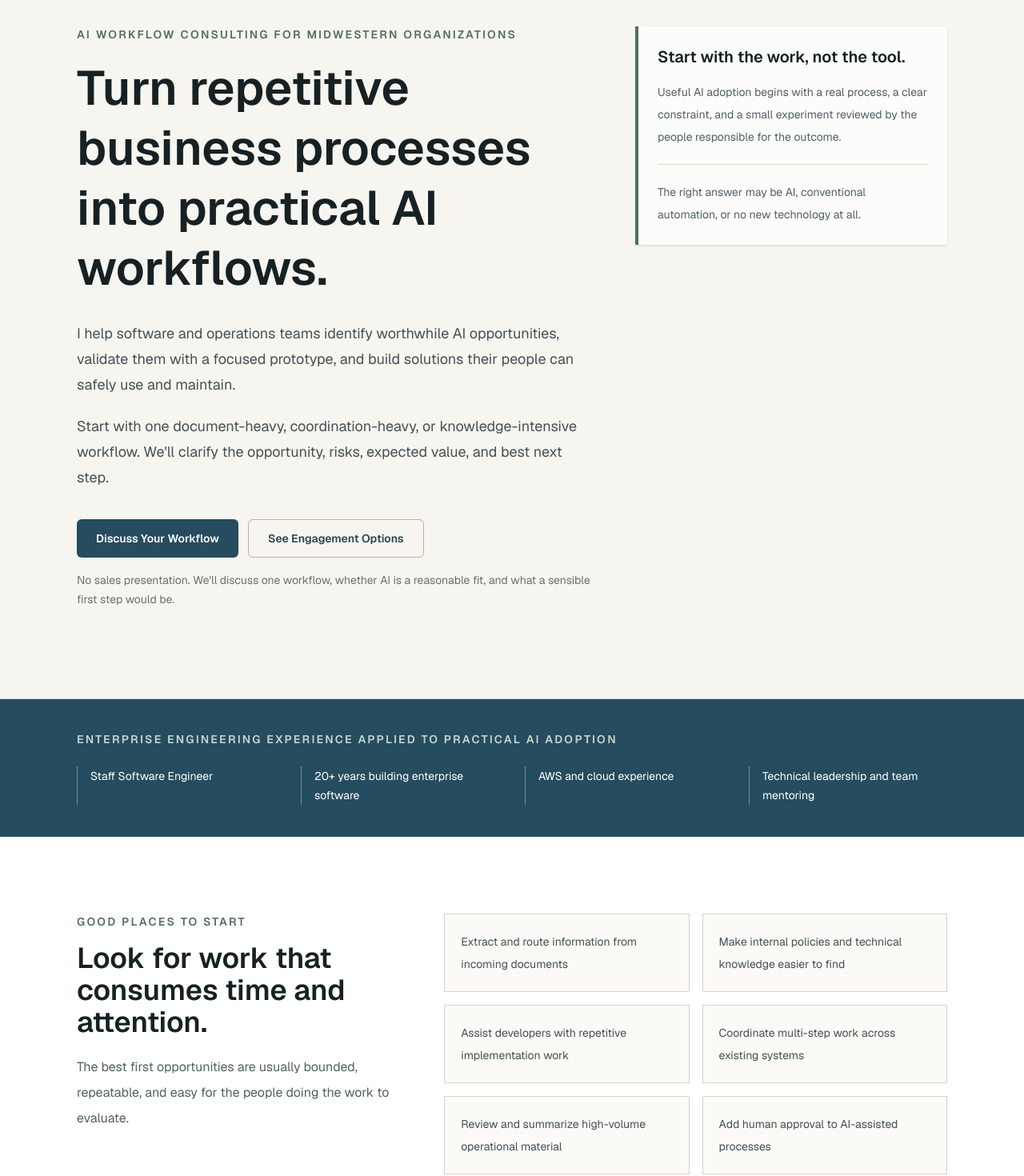
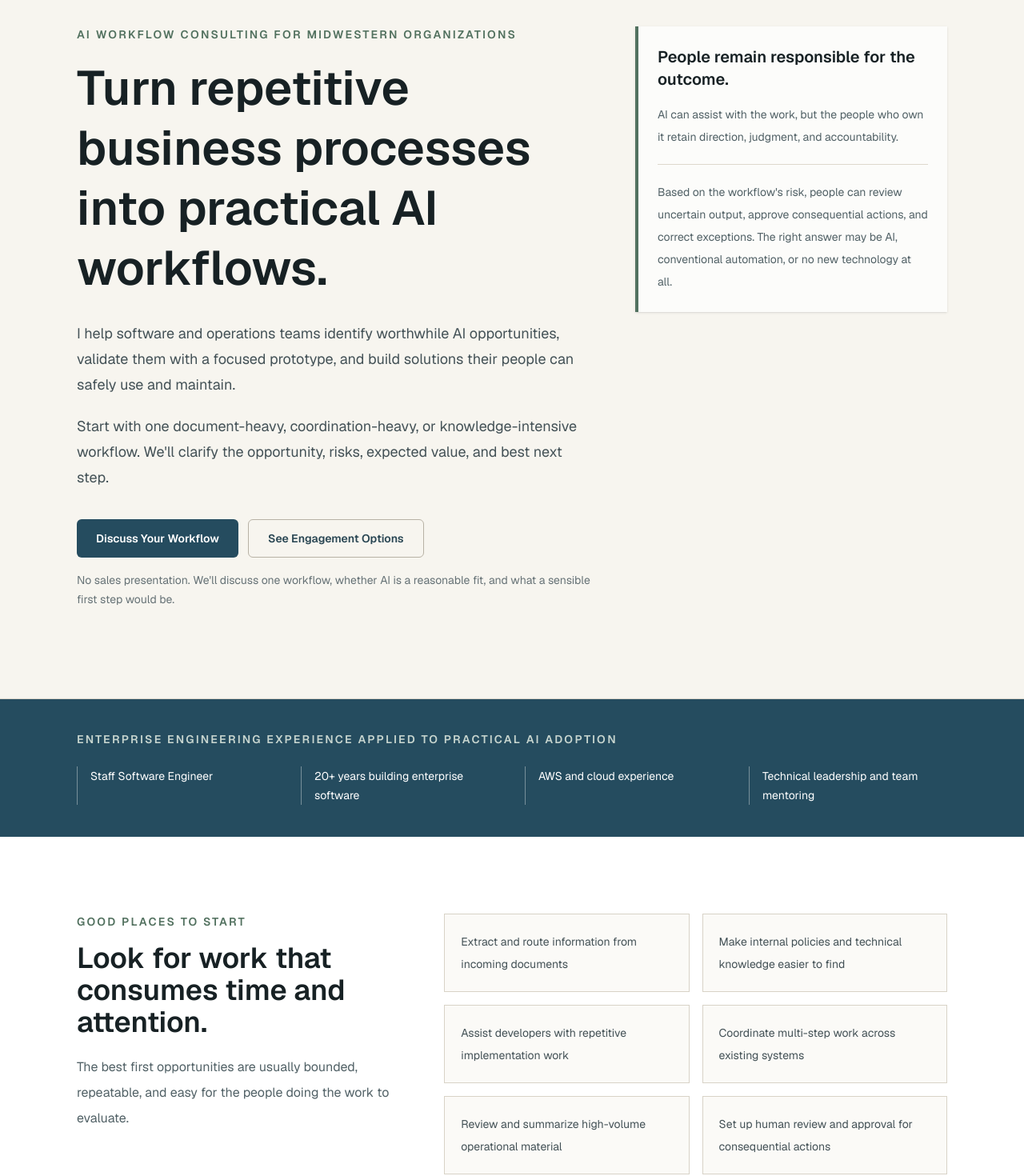
Before and after one commit to todd-brunia/ai-consulting-site, a Next.js app: page / in a window 1280 px wide. Shown: the part 160-1630 px from the top of the page at 80% size. Built offline with nearby package versions, Linux system fonts and the light colour scheme.

Commit message:
Implement issue #8

```diff
--- a/src/app/home-content.ts
+++ b/src/app/home-content.ts
@@ -21,7 +21,7 @@ export const workflowExamples = [
   "Assist developers with repetitive implementation work",
   "Coordinate multi-step work across existing systems",
   "Review and summarize high-volume operational material",
-  "Add human approval to AI-assisted processes",
+  "Set up human review and approval for consequential actions",
 ];
 
 export const services = [
@@ -48,7 +48,7 @@ export const services = [
     audience:
       "Software organizations preparing to integrate AI capabilities into existing systems.",
     deliverables:
-      "A review of architecture, data, security, integration, evaluation, observability, and human oversight.",
+      "A review of architecture, data, security, integration, evaluation, observability, and oversight points matched to workflow risk.",
     outcome:
       "A prioritized readiness plan that identifies production risks before they become expensive.",
   },
@@ -73,7 +73,7 @@ export const processSteps = [
   {
     title: "Production implementation",
     description:
-      "Integrate the solution with appropriate security, evaluation, and oversight.",
+      "Integrate the solution with appropriate security, evaluation, and review, approval, or escalation where judgment or consequence calls for it.",
   },
   {
     title: "Team enablement",
--- a/src/app/home-sections.tsx
+++ b/src/app/home-sections.tsx
@@ -138,16 +138,17 @@ export function Hero() {
           className="self-start border-l-4 border-[#52715f] bg-white/70 p-6 shadow-sm"
         >
           <h2 className="text-xl font-semibold text-[#172124]">
-            Start with the work, not the tool.
+            People remain responsible for the outcome.
           </h2>
           <p className="mt-4 text-sm leading-7 text-[#516166]">
-            Useful AI adoption begins with a real process, a clear constraint,
-            and a small experiment reviewed by the people responsible for the
-            outcome.
+            AI can assist with the work, but the people who own it retain
+            direction, judgment, and accountability.
           </p>
           <p className="mt-5 border-t border-[#ddd8cc] pt-5 text-sm leading-7 text-[#516166]">
-            The right answer may be AI, conventional automation, or no new
-            technology at all.
+            Based on the workflow&apos;s risk, people can review uncertain output,
+            approve consequential actions, and correct exceptions. The right
+            answer may be AI, conventional automation, or no new technology at
+            all.
           </p>
         </aside>
       </div>
--- a/src/app/journal/journal-content.ts
+++ b/src/app/journal/journal-content.ts
@@ -7,6 +7,15 @@ export type JournalEntry = {
 };
 
 export const journalEntries = [
+  {
+    id: "clarified-human-guidance-in-ai-workflows",
+    date: "2026-07-16",
+    title: "Clarified how people guide AI-enabled workflows",
+    problemOrOpportunity:
+      "The site needed to make clearer that AI can assist people without taking away their direction, judgment, or responsibility for the outcome.",
+    accomplished:
+      "I clarified the homepage guidance so visitors can see how human review, approval, escalation, and correction can fit a workflow according to its risk and consequences.",
+  },
   {
     id: "automated-human-gated-ai-workflow",
     date: "2026-07-14",
```
Also changed, not shown: 2 other files (tests, documents, lock files or other folders).
